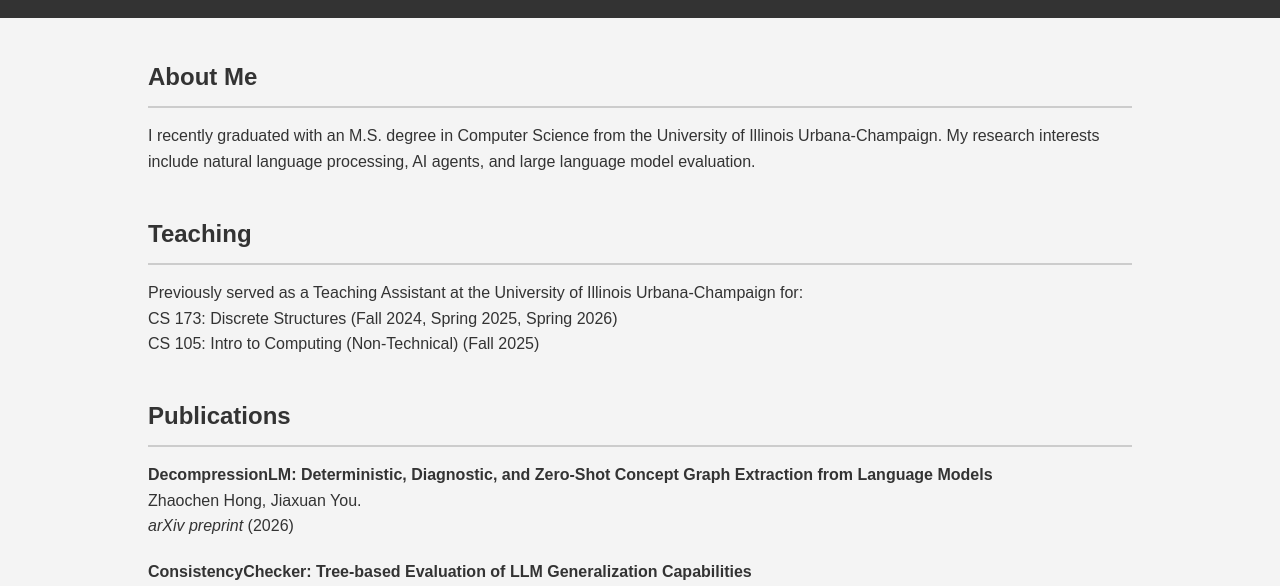
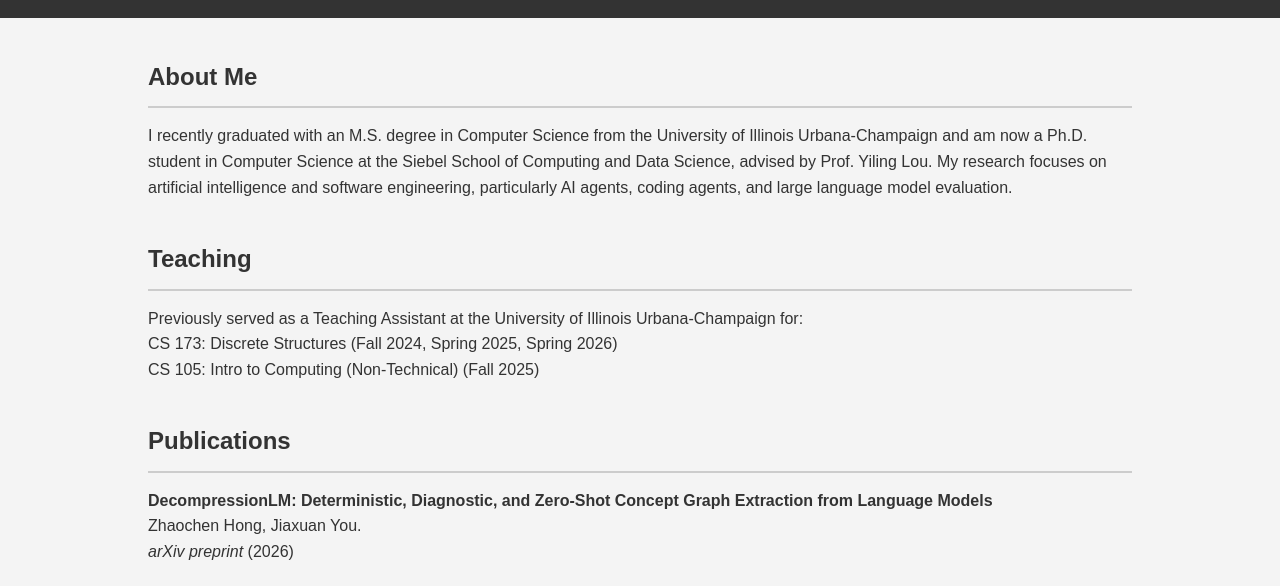
Before and after one commit to zhaochenhong42/zhaochenhong42.github.io, a plain HTML site: page index.html in a window 1280 px wide. Shown: the part 212-798 px from the top of the page. Drawn offline with Linux system fonts and the light colour scheme.

Commit message:
Revise CV content and update academic details
Updated the CV to reflect current academic status and research focus.

```diff
--- a/index.html
+++ b/index.html
@@ -24,7 +24,7 @@
         <section id="about">
             <div class="container">
                 <h2>About Me</h2>
-                <p>I recently graduated with an M.S. degree in Computer Science from the University of Illinois Urbana-Champaign. My research interests include natural language processing, AI agents, and large language model evaluation.</p>
+                <p>I recently graduated with an M.S. degree in Computer Science from the University of Illinois Urbana-Champaign and am now a Ph.D. student in Computer Science at the Siebel School of Computing and Data Science, advised by Prof. Yiling Lou. My research focuses on artificial intelligence and software engineering, particularly AI agents, coding agents, and large language model evaluation.</p>
             </div>
         </section>
 
```
